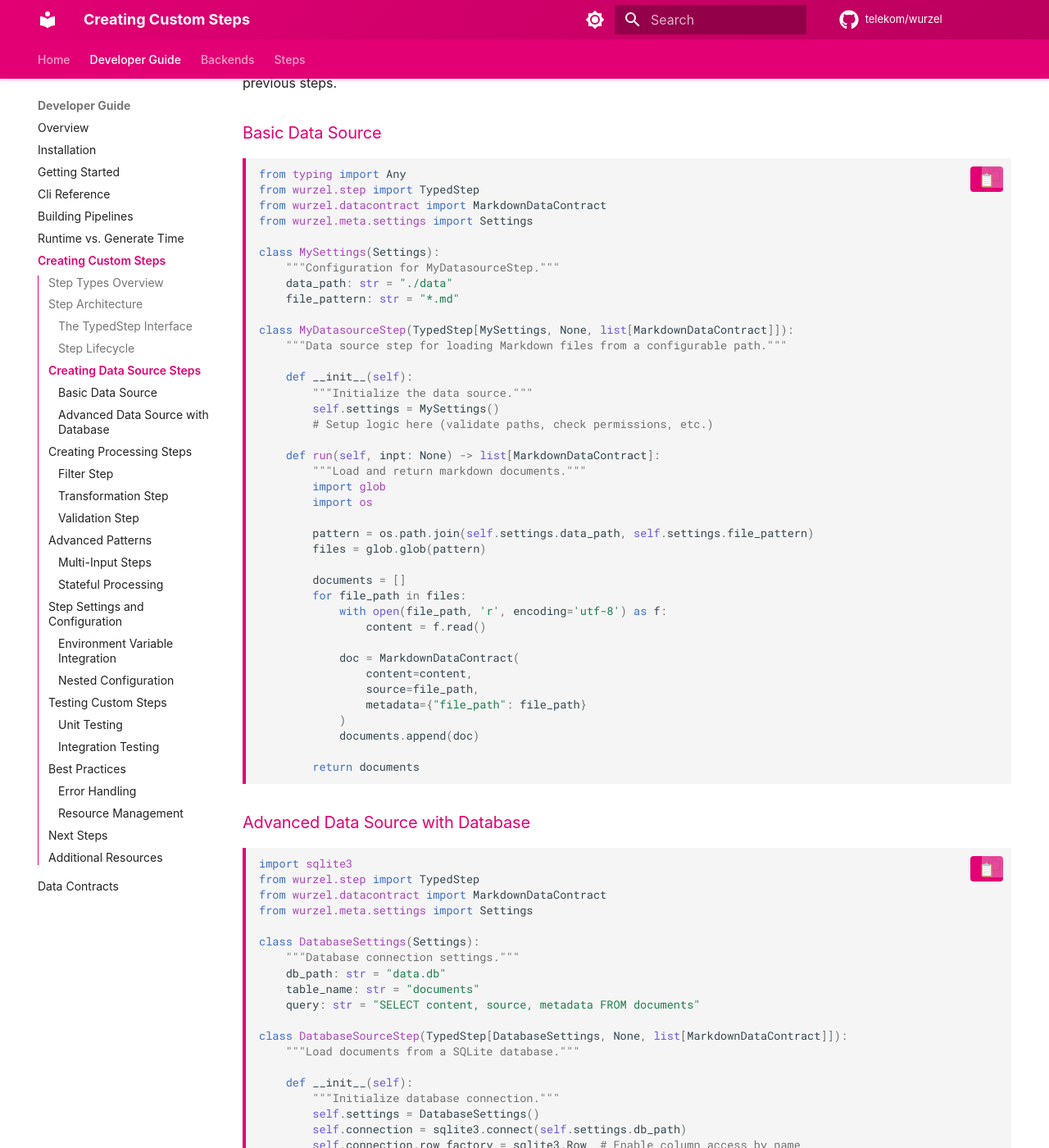
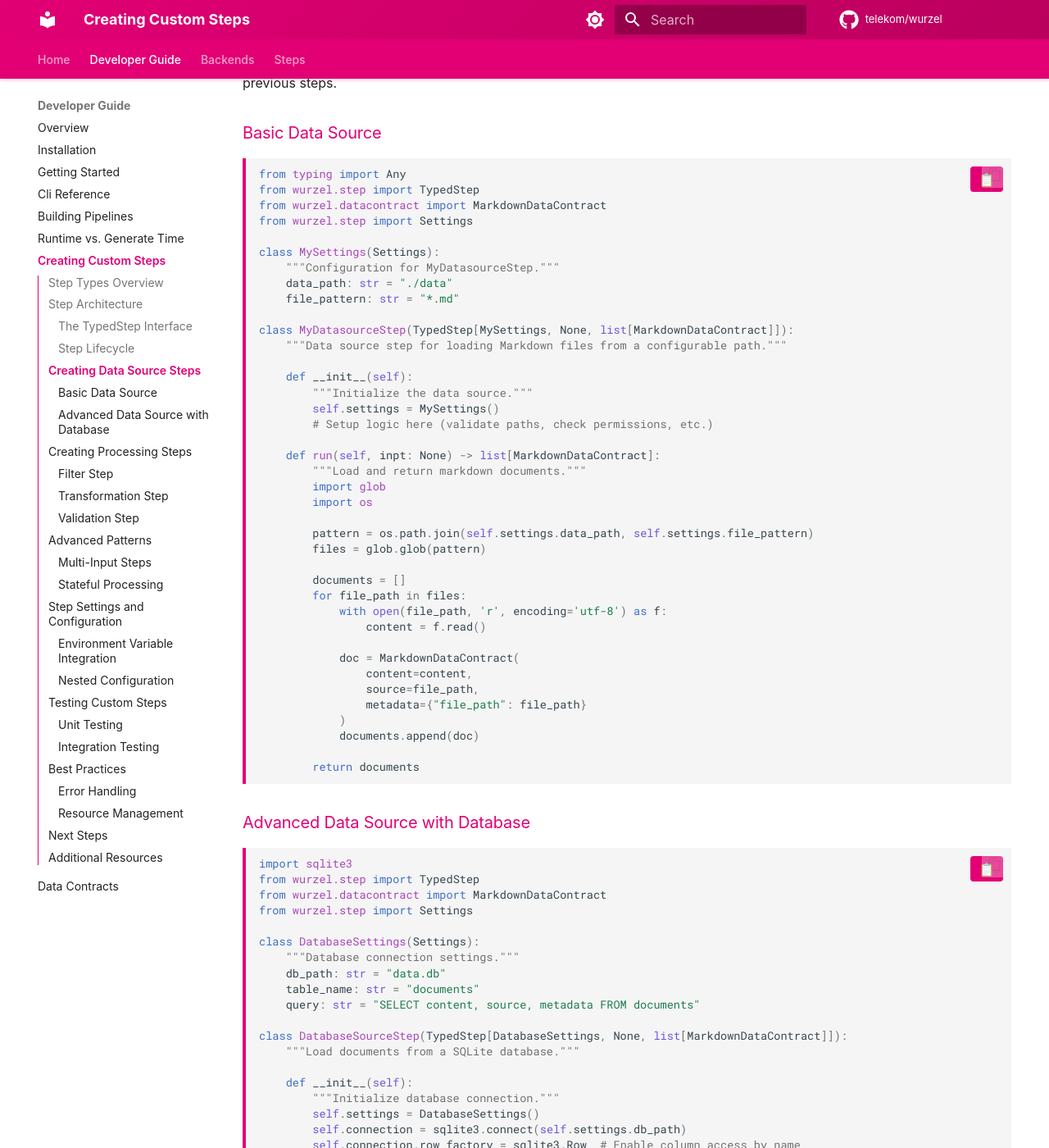
Before and after one commit to telekom/wurzel, an MkDocs documentation site: the page built from docs/developer-guide/creating-steps.md, in a window 1280 px wide and 1400 px high, scrolled down 1466 px. Shown: the whole window at 82% size. Built offline with MkDocs 1.6.1 and Material for MkDocs 9.7.7, drawn with Linux system fonts in a browser that asks for light colours; some web fonts are replaced; comment, search, counter and statistics services are not loaded; some of the changed text lies outside the part shown.

Commit message:
doc: Update import statements for Settings in creating-steps document… (#215)
doc: Update import statements for Settings in creating-steps documentation

````diff
--- a/docs/developer-guide/creating-steps.md
+++ b/docs/developer-guide/creating-steps.md
@@ -59,7 +59,7 @@
 from typing import Any
 from wurzel.step import TypedStep
 from wurzel.datacontract import MarkdownDataContract
-from wurzel.meta.settings import Settings
+from wurzel.step import Settings
 
 class MySettings(Settings):
     """Configuration for MyDatasourceStep."""
@@ -103,7 +103,7 @@
 import sqlite3
 from wurzel.step import TypedStep
 from wurzel.datacontract import MarkdownDataContract
-from wurzel.meta.settings import Settings
+from wurzel.step import Settings
 
 class DatabaseSettings(Settings):
     """Database connection settings."""
@@ -151,7 +151,7 @@
 ```python
 from wurzel.step import TypedStep
 from wurzel.datacontract import MarkdownDataContract
-from wurzel.meta.settings import Settings
+from wurzel.step import Settings
 
 class FilterSettings(Settings):
     """Settings for document filtering."""
@@ -193,7 +193,7 @@
 import pandas as pd
 from wurzel.step import TypedStep
 from wurzel.datacontract import MarkdownDataContract, EmbeddingResult
-from wurzel.meta.settings import Settings
+from wurzel.step import Settings
 
 class EmbeddingSettings(Settings):
     """Settings for embedding generation."""
@@ -246,7 +246,7 @@
 ```python
 from wurzel.step import TypedStep
 from wurzel.datacontract import MarkdownDataContract
-from wurzel.meta.settings import Settings
+from wurzel.step import Settings
 
 class ValidationSettings(Settings):
     """Settings for document validation."""
@@ -307,7 +307,7 @@
 from typing import Union
 from wurzel.step import TypedStep
 from wurzel.datacontract import MarkdownDataContract
-from wurzel.meta.settings import Settings
+from wurzel.step import Settings
 
 class MergerSettings(Settings):
     """Settings for document merging."""
@@ -357,7 +357,7 @@
 from collections import defaultdict
 from wurzel.step import TypedStep
 from wurzel.datacontract import MarkdownDataContract
-from wurzel.meta.settings import Settings
+from wurzel.step import Settings
 
 class DeduplicationSettings(Settings):
     """Settings for deduplication."""
````
